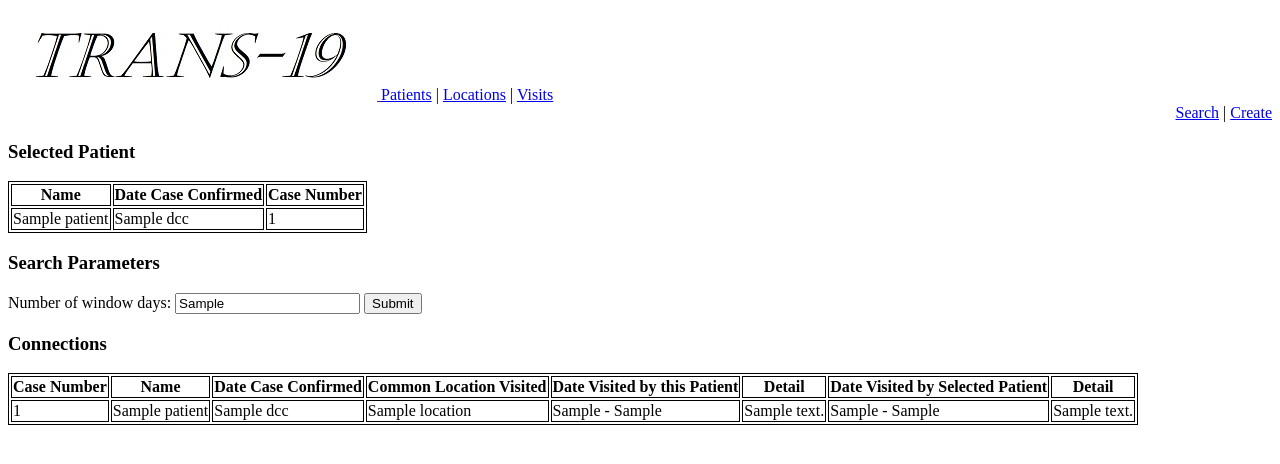
After one commit to howardchanth/trans-19, a Django app: template templates/identify_connection.html in a window 1280 px wide. The commit adds this page. Shown: the top 464 px of the page. Run offline with Django 3.2, Linux system fonts and the light colour scheme; the template is opened without the code that fills it: most values are stand-ins (such as "Sample title", 1, 10 or a date in 2020).

Commit message:
feat: implement connection identification

```diff
--- a/system/urls.py
+++ b/system/urls.py
@@ -61,4 +61,7 @@ urlpatterns = [
     path('delete_visit/<int:pk>',
          views.UserDeleteOneVisit.as_view(),
          name='delete-visit'),
+    path('identify_connection/<int:pk>',
+         views.ConnectionIdentify.as_view(),
+         name='identify-connection'),
 ]
--- /dev/null
+++ b/templates/identify_connection.html
@@ -0,0 +1,80 @@
+<!doctype html>
+<!--suppress HtmlUnknownTarget -->
+<html lang="en">
+<head>
+    <meta Charset=“UTF-8”>
+    <title>Record of {{ patient.name }}</title>
+    <style type="text/css">
+        table, th, td {
+            border: 1px solid black;
+        }
+    </style>
+</head>
+<body>
+<div>
+    <a href="">
+        {% load static %}
+        <img src="{% static '/logo.jpg' %}" alt="Logo">
+    </a>
+    <a href="{% url 'view-patients' %}">Patients</a> |
+    <a href="{% url 'view-locations' %}">Locations</a> |
+    <a href="{% url 'view-visits' %}">Visits</a>
+    <div style="text-align:right;">
+        <a href="/system/patients/">Search</a> |
+        <a href="{% url 'create-patient' %}">Create</a>
+    </div>
+</div>
+<div>
+    <h3>Selected Patient</h3>
+    <table>
+        <tr>
+            <th>Name</th>
+            <th>Date Case Confirmed</th>
+            <th>Case Number</th>
+        </tr>
+        <tr>
+            <td>{{ patient.name }}</td>
+            <td>{{ patient.DCC }}</td>
+            <td>{{ patient.caseID }}</td>
+        </tr>
+    </table>
+    <h3>Search Parameters</h3>
+    <form action="" method="get">
+        <label for="days">Number of window days: </label>
+        <input id="days" value="{{ window_days }}" name="days">
+        <input type="submit">
+    </form>
+    <h3>Connections</h3>
+    <table>
+        <tr>
+            <th>Case Number</th>
+            <th>Name</th>
+            <th>Date Case Confirmed</th>
+            <th>Common Location Visited</th>
+            <th>Date Visited by this Patient</th>
+            <th>Detail</th>
+            <th>Date Visited by Selected Patient</th>
+            <th>Detail</th>
+        </tr>
+        {% for visit in visit_connections_list %}
+            {% for connection in visit.1 %}
+                <tr>
+                    <td>{{ connection.patient.caseID }}</td>
+                    <td>{{ connection.patient.name }}</td>
+                    <td>{{ connection.patient.DCC }}</td>
+                    <td>{{ connection.location.name }}</td>
+                    <td>{{ connection.D_from }} - {{ connection.D_to }}</td>
+                    <td>{{ connection.detail }}</td>
+                    <td>{{ visit.0.D_from }} - {{ visit.0.D_to }}</td>
+                    <td>{{ visit.0.detail }}</td>
+                </tr>
+            {% endfor %}
+        {% empty %}
+            <tr>
+                <td colspan="9" style="text-align: center">Empty for now</td>
+            </tr>
+        {% endfor %}
+    </table>
+</div>
+</body>
+</html>
--- a/templates/view_patients.html
+++ b/templates/view_patients.html
@@ -49,7 +49,8 @@
                 <td>
                     <a href="{% url 'selected-patient' pk=patient.pk %}">View</a> |
                     <a href="{% url 'update-patient' pk=patient.pk %}">Edit</a> |
-                    <a href="{% url 'delete-patient' pk=patient.pk %}">Delete</a>
+                    <a href="{% url 'delete-patient' pk=patient.pk %}">Delete</a> |
+                    <a href="{% url 'identify-connection' pk=patient.pk %}">Connections</a>
                 </td>
             </tr>
         {% empty %}
```
Also changed, not shown: system/views.py (+40 -2 lines).
